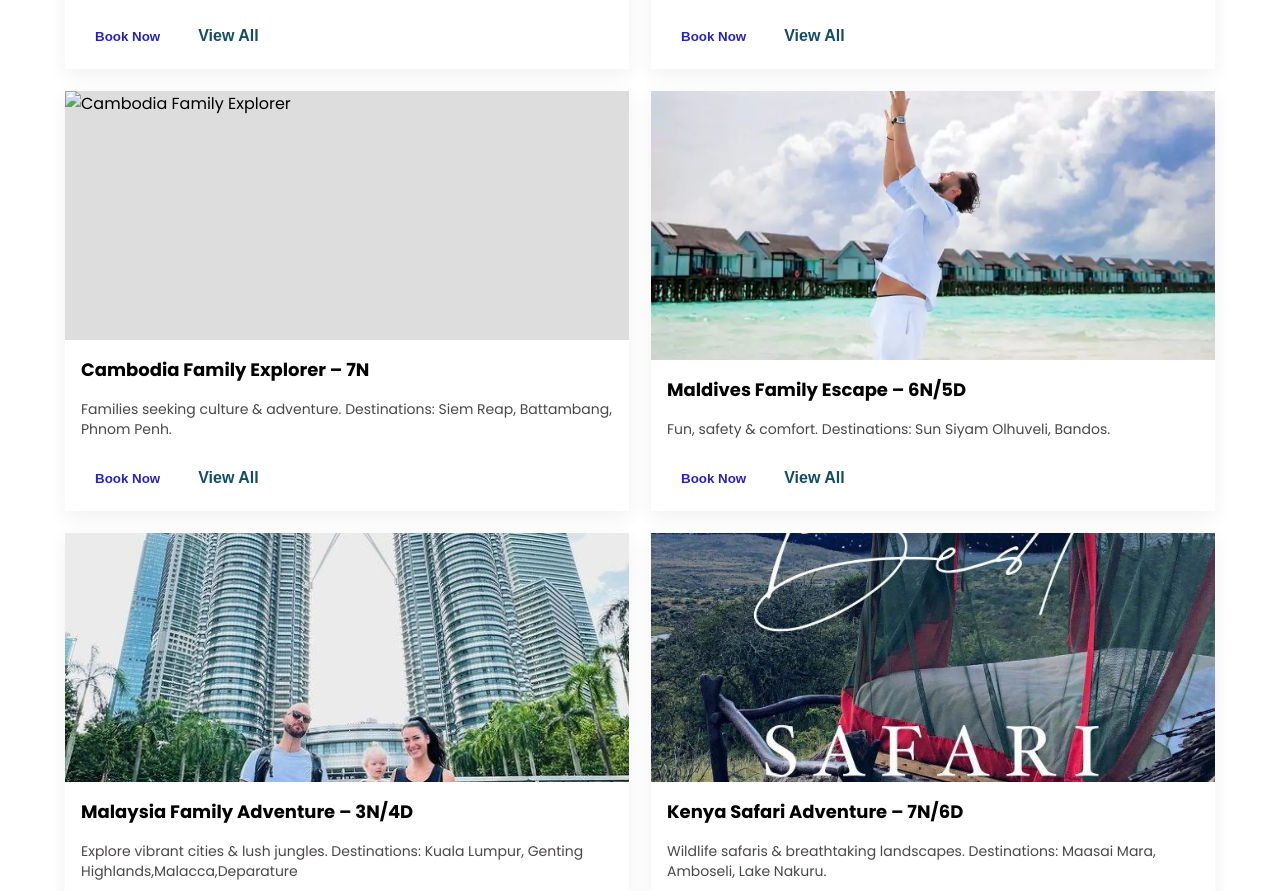
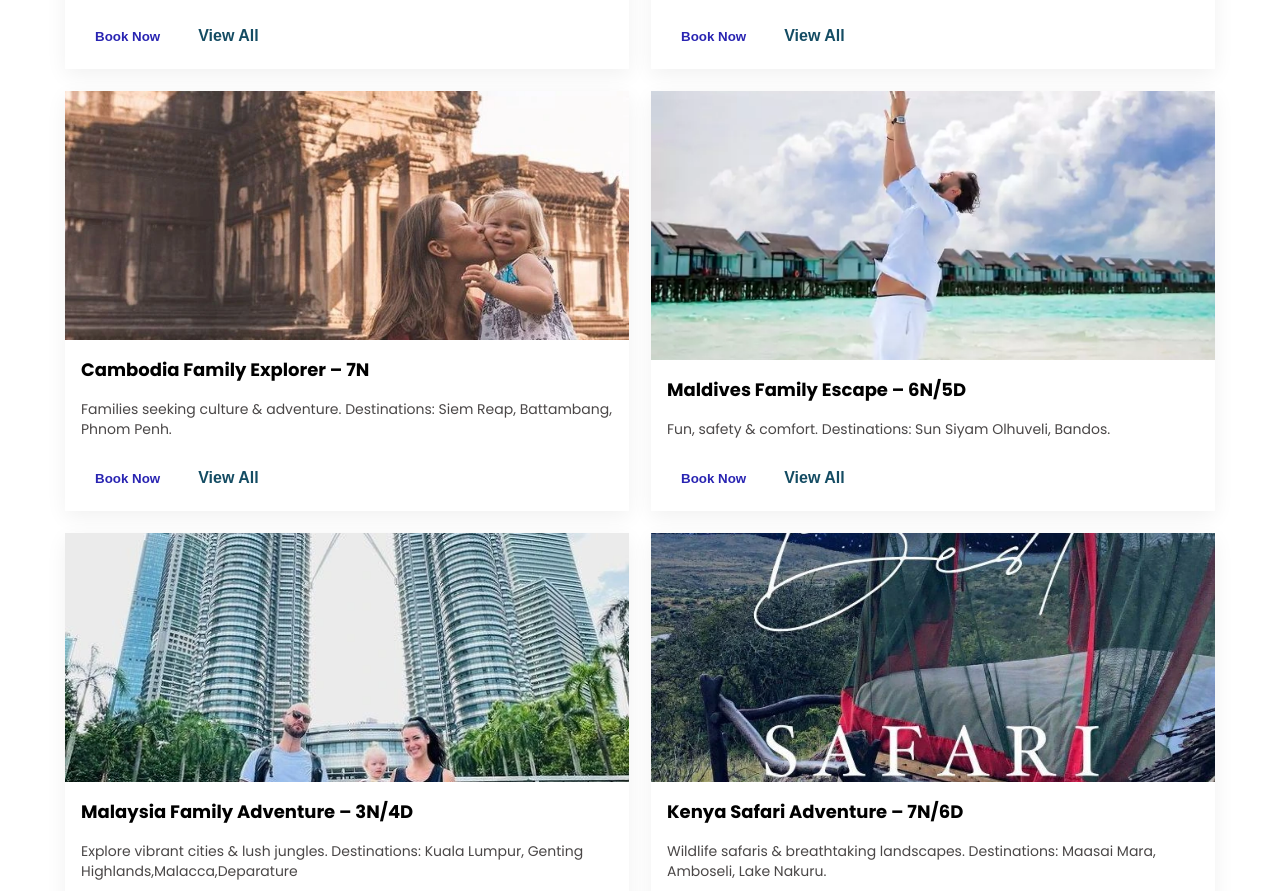
Before and after one commit to FuturinxTech/infizenadventures, a plain HTML site: page index.html in a window 1280 px wide. Shown: the part 3911-4802 px from the top of the page. Drawn offline with nearby package versions, Linux system fonts and the light colour scheme.

Commit message:
Update index.html

```diff
--- a/index.html
+++ b/index.html
@@ -491,7 +491,7 @@
           <!-- Cambodia -->
           <div class="flip-card" tabindex="0" role="button" aria-pressed="false">
             <div class="card-image">
-              <img src="images/cambodia/Cambodia-Family 1.webp" alt="Cambodia Family Explorer">
+                <img src="images/cambodia/cambodia-family.webp" alt="Cambodia Family Explorer">
             </div>
             <div class="card-content">
               <h3>Cambodia Family Explorer – 7N</h3>
```
